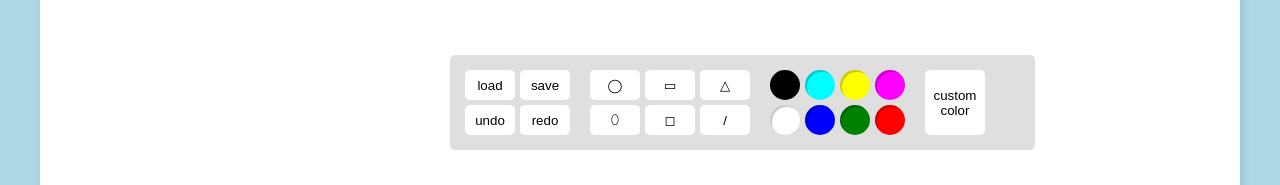
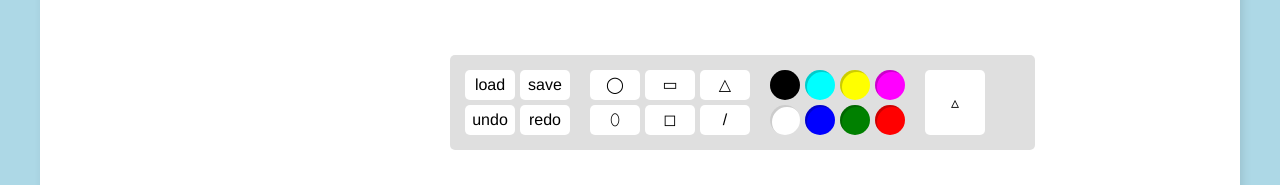
Before and after one commit to AbdElRahmanOsama182/Paint, a Vue app in the folder front-end/: page / in a window 1280 px wide. Shown: the part 495-680 px from the top of the page. Built offline with nearby package versions, Linux system fonts and the light colour scheme.

Commit message:
Adding color picker

```diff
--- a/front-end/package.json
+++ b/front-end/package.json
@@ -9,7 +9,8 @@
   "dependencies": {
     "core-js": "^3.8.3",
     "konva": "^9.2.3",
-    "vue": "^3.2.13"
+    "vue": "^3.2.13",
+    "vuetify": "^3.4.4"
   },
   "devDependencies": {
     "@vue/cli-plugin-babel": "~5.0.0",
--- a/front-end/src/components/PaintApp.vue
+++ b/front-end/src/components/PaintApp.vue
@@ -30,8 +30,20 @@
                 <button> </button>
                 <button> </button>
             </div>
-            <button class="customcolor"> custom color </button>
-        </div>
+            <div class="popup">
+                    <button class="customcolor" @dblclick="showPicker" :style="{backgroundColor: currentColor}">
+                        <p v-if="isPopupVisible">▿</p>
+                        <p v-else>▵</p>
+                    </button>
+                    <div id="PopUp" class="popup-content">
+                        <v-color-picker
+                            @update:modelValue="changeColor"
+                            @mouseleave="closePopup"
+                            color="#e0dfdf"
+                            >
+                        </v-color-picker>
+                    </div>
+                    </div>         </div>
 
     <div class="wrapper">
         <div @dblclick="selectShape" @mousedown="Action" @mouseup="stopDrawing" class="canvas" :style="{ width: `${CW}px`, height: `${CH}px`}">
@@ -62,6 +74,8 @@ export default {
             slectedShapeIndex: null,
             transformer: null,
             selectionRectangle: null,
+            isPopupVisible: false,
+            currentColor: 0
         };
     },
     mounted(){
@@ -264,7 +278,7 @@ export default {
             this.startY = event.clientY - this.y;
         },
         dragging(event) {
-            if (this.isDragging) {
+            if (this.isDragging && !this.isPopupVisible) {
                 this.x = event.clientX - this.startX;
                 this.y = event.clientY - this.startY;
         }
@@ -272,6 +286,18 @@ export default {
         stopDrag() {
             this.isDragging = false;
         },
+        showPicker(){
+            document.getElementById("PopUp").classList.toggle("showColorPicker");
+            this.isPopupVisible = !this.isPopupVisible;
+        },
+        changeColor(event){
+            this.currentColor = event;
+        },
+        closePopup(){
+            if(this.isPopupVisible){
+                this.showPicker();
+            }
+        }
     },
 }
 </script>
@@ -360,11 +386,32 @@ export default {
 .colors button:nth-child(6) {background-color: green;}
 .colors button:nth-child(7) {background-color: magenta;}
 .colors button:nth-child(8) {background-color: red;}
-.customcolor{
+.popup{
     grid-column: span 2;
     grid-row: span 2;
     width: 60px;
     height: auto;
+    position: relative;
+}
+
+.customcolor{
+    width: 100%;
+    height: 100%;
+}
+.popup-content {
+  display: none;
+  position: absolute;
+  bottom: 50px;
+  min-width: 160px;
+  box-shadow: 0px 8px 16px 0px rgba(0,0,0,0.2);
+  z-index: 1;
+  cursor: pointer;
+
+}
+
+.showColorPicker {
+  display: block;
+  margin-bottom: 20px;
 }
 
 </style>
--- a/front-end/src/main.js
+++ b/front-end/src/main.js
@@ -1,4 +1,15 @@
 import { createApp } from 'vue'
 import App from './App.vue'
 
-createApp(App).mount('#app')
+// Vuetify
+import 'vuetify/styles'
+import { createVuetify } from 'vuetify'
+import * as components from 'vuetify/components'
+import * as directives from 'vuetify/directives'
+
+const vuetify = createVuetify({
+  components,
+  directives,
+})
+
+createApp(App).use(vuetify).mount('#app')
```
Also changed, not shown: 1 other file (tests, documents, lock files or other folders).
